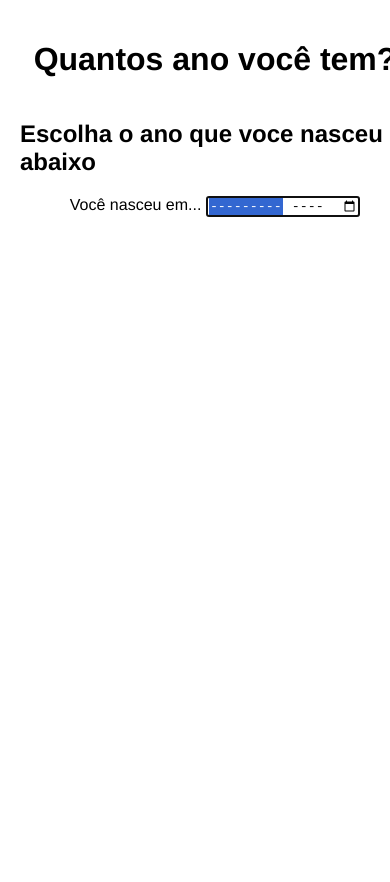
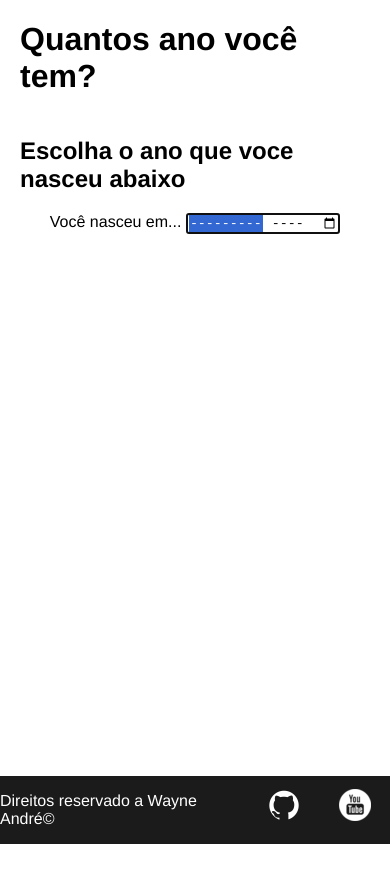
Before and after one commit to WayneRocha/quantos-anos-tenho, a plain HTML site: page index.html in a window 390 px wide. After the commit the page ends 844 px from the top, so only its background shows below. Drawn offline with Linux system fonts and the light colour scheme.

Commit message:
Adicionado rodapé e correção de responsividade

```diff
--- a/anos.js
+++ b/anos.js
@@ -7,27 +7,27 @@ function ApresentarIdade(){
     if (idade <= 5){
         //bebê
         localdafoto.innerHTML =
-        '<img class="imagem__idade" src="idades/babys.png" alt="Imagem: Bebês">';
+        '<img class="imagem__idade" src="img/babys.png" alt="Imagem: Bebês">';
     }
     else if (idade > 5 && idade <= 10){
         //criança
         localdafoto.innerHTML =
-        '<img class="imagem__idade" src="idades/criancas.png" alt="Imagem: Crianças">';
+        '<img class="imagem__idade" src="img/criancas.png" alt="Imagem: Crianças">';
     }
     else if(idade > 10 && idade <= 18){
         //adolecente
         localdafoto.innerHTML =
-        '<img class="imagem__idade" src="idades/adolecentes.png" alt="Imagem: Adolecentes">';
+        '<img class="imagem__idade" src="img/adolecentes.png" alt="Imagem: Adolecentes">';
     }
     else if(idade > 18 && idade <= 55){
         //adulto
         localdafoto.innerHTML =
-        '<img class="imagem__idade" src="idades/adultos.png" alt="Imagem: Adultos">';
+        '<img class="imagem__idade" src="img/adultos.png" alt="Imagem: Adultos">';
     }
     else{
         //idoso
         localdafoto.innerHTML =
-        '<img class="imagem__idade" src="idades/idosos.png" alt="Imagem: Idosos">';
+        '<img class="imagem__idade" src="img/idosos.png" alt="Imagem: Idosos">';
     }
 }
 function calcularIdade(){
--- a/estilo.css
+++ b/estilo.css
@@ -10,9 +10,38 @@ body{
     align-items: center;
     font-family: 'Franklin Gothic Medium', sans-serif;
 }
+.imagem__idade {
+    width: 30vw;
+}
+footer {
+    justify-content: center;
+    z-index: 1;
+    position: absolute;
+    bottom: 0px;
+    width: 100vw;
+    display: flex;
+    flex-direction: row;
+    background-color: #1b1b1b;
+    color: white;
+}
+footer img {
+    margin-top: 1.5vh;
+    width: 32px;
+    height: 32px;
+    margin-left: 5vw;
+    margin-right: 5vw;
+    cursor: pointer;
+    transition: ease-in-out .2s;
+    filter: invert();
+}
+footer img:hover {
+    transform: scale(1.1);
+}
+
 @media (max-width:700px){
-    body{
-        margin: 20px;
+    h1, h2{
+        margin-left: 20px;
+        margin-right: 20px;
     }
     .imagem__idade {
         width: 40vw;
--- a/index.html
+++ b/index.html
@@ -19,5 +19,14 @@
 
         </div>
     </div>
+    <footer>
+        <p>Direitos reservado a Wayne André&copy;</p>
+        <a href="https://github.com/WayneRocha" target="_blanck">
+            <img src="img/github_logo.png" alt="Meu Github" title="Meu Github">
+        </a>
+        <a href="https://www.youtube.com/channel/UCXojl1lF6TLP0qM8B1eCh2Q" target="_blanck">
+            <img src="img/youtube_logo.png" alt="Meu canal no youtube. 'RockTech'" title="Meu canal no youtube">
+        </a>
+    </footer>
 </body>
 </html>
```
Also changed, not shown: img/adolecentes.png (renamed from idades/adolecentes.png), img/adultos.png (renamed from idades/adultos.png), img/babys.png (renamed from idades/babys.png), img/criancas.png (renamed from idades/criancas.png), img/favicon.png (added), img/github_logo.png (added), img/idosos.png (renamed from idades/idosos.png), img/youtube_logo.png (added).
